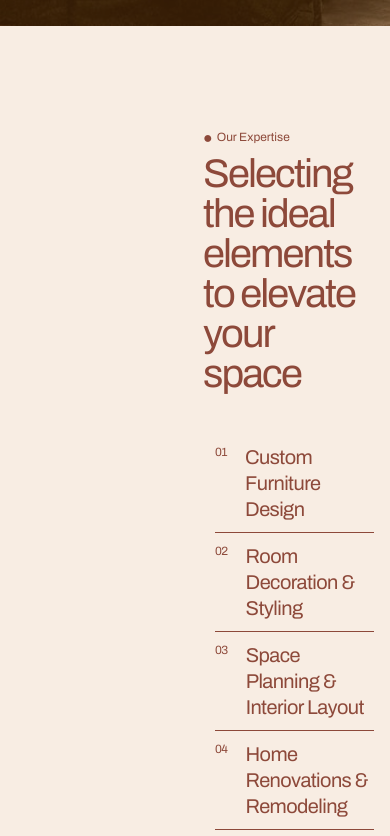
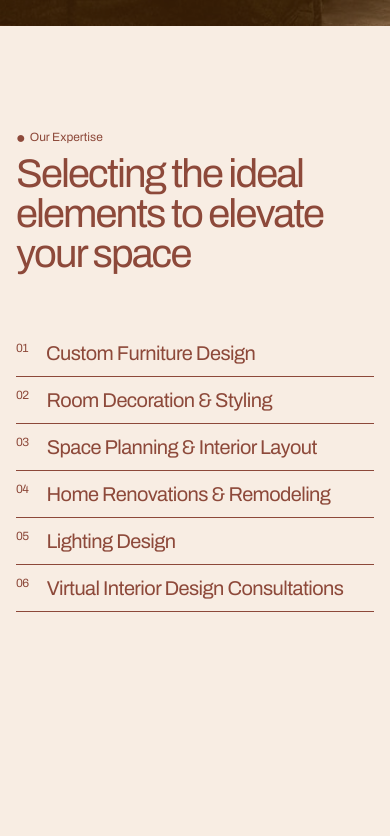
Before and after one commit to RF-Rezon/Troscan-Website, a Next.js app: page / in a window 390 px wide. Shown: the part 5628-6464 px from the top of the page. Built offline with nearby package versions, Linux system fonts and the light colour scheme.

Commit message:
Expertise section responsive done.

```diff
--- a/src/pages/home/expertiseSection.tsx
+++ b/src/pages/home/expertiseSection.tsx
@@ -21,12 +21,9 @@ const ExpertiseSection = () => {
   ];
   return (
     <>
-      <div className="min-h-screen mx-auto max-w-[1284px] my-[100px] md:my-[140px] lg:my-[186px] md:space-x-10 px-4 relative space-x-6">
-        <div className="w-full flex items-center justify-between gap-x-4 pb-10">
-          <div className="flex-1/2"></div>
-          {/* ............................ */}
-          <div className="flex-1/2">
-            <div className="w-full base-gold-text flex flex-col lg:space-y-[86px] space-y-[20px] md:px-6 lg:px-0">
+      <div className="min-h-screen mx-auto max-w-[1284px] my-[100px] md:my-[140px] lg:my-[186px] md:space-x-10 -mb-6 md:-mb-0 px-4 relative space-x-6">
+        <div className="w-full pb-14 flex items-center justify-end">
+          <div className="lg:w-[50%] w-full base-gold-text md:px-6 lg:px-0">
             <div className="lg:mr-10">
               <p className="flex items-center space-x-1 md:pb-4 pb-1">
                 <span className="base-gold-text">&#9679;</span>
@@ -38,10 +35,9 @@ const ExpertiseSection = () => {
             </div>
           </div>
         </div>
-        </div>
         <div className="flex items-center justify-between space-x-10">
-          <div className="flex-1/2">
-            <div className="lg:w-[600px] h-[572px] hidden lg:block">
+          <div className="flex-1/2 hidden lg:block">
+            <div className="lg:w-[600px] h-[572px] ">
               <img
                 className="w-full h-full object-cover rounded-[8px]"
                 src={activeImage}
```
Lines whose indentation alone changed are shown as unchanged.
